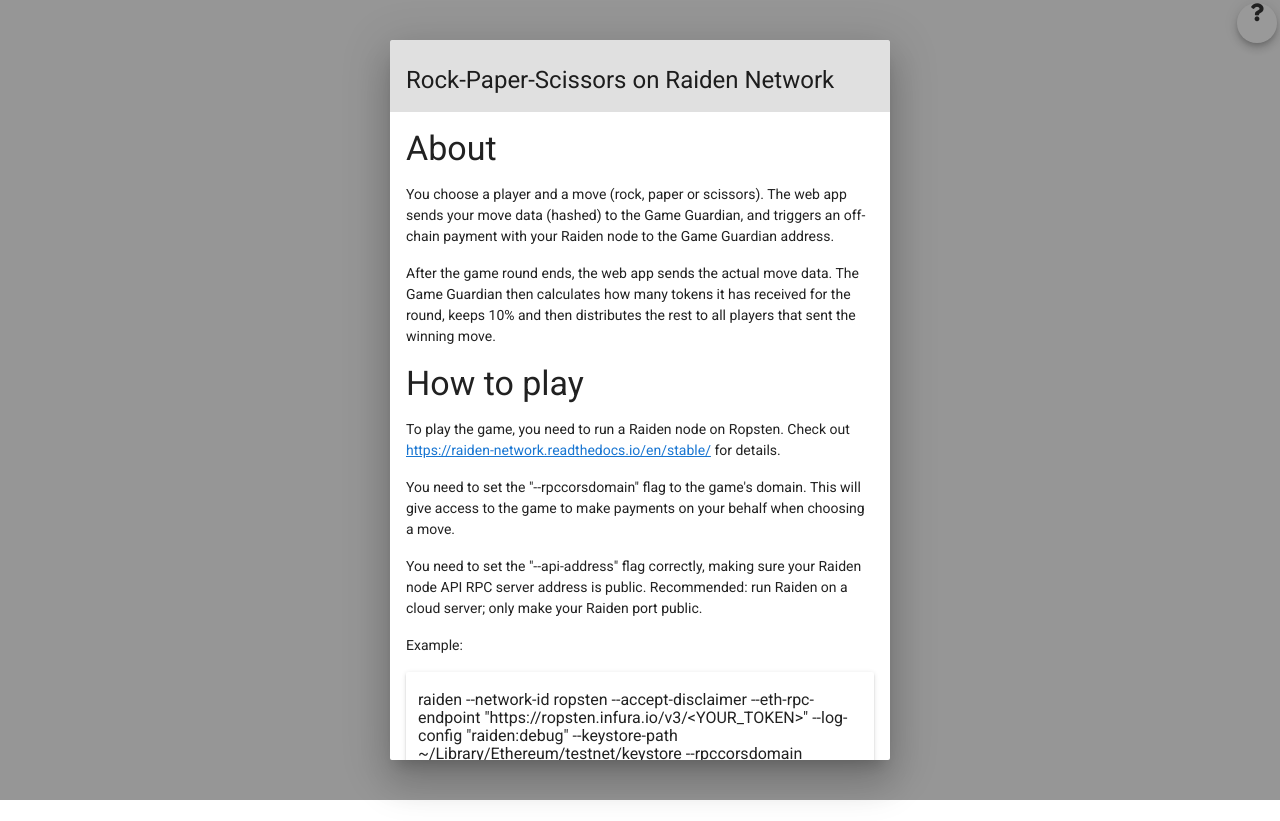
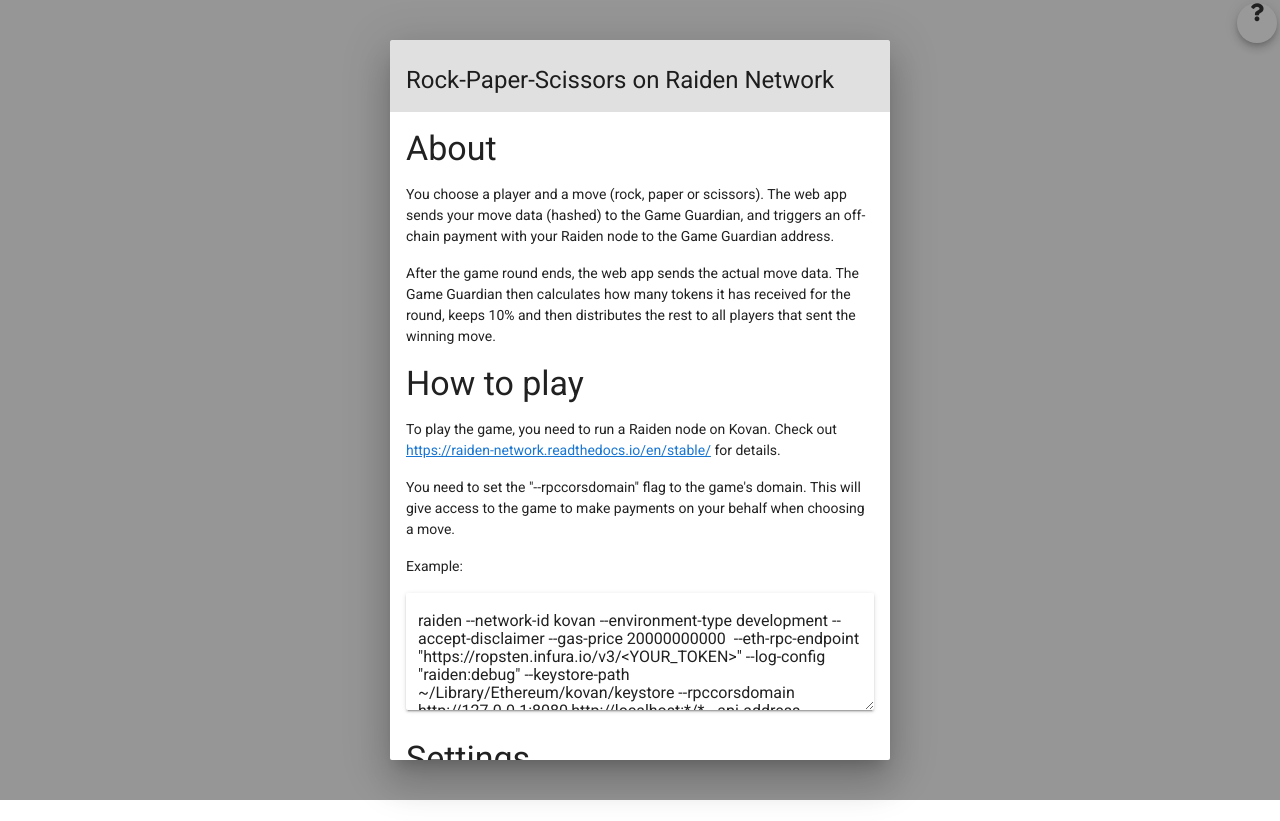
Before and after one commit to cryptoplayerone/cryptowars, a Vue app in the folder client/: page / in a window 1280 px wide. Both pictures are taken after a click on the button 1257 px from the left and 23 px from the top of the page. Built offline with nearby package versions, Linux system fonts and the light colour scheme.

Commit message:
Fix help instructions

```diff
--- a/client/src/components/HelpMenu.vue
+++ b/client/src/components/HelpMenu.vue
@@ -27,16 +27,15 @@
                 <p>After the game round ends, the web app sends the actual move data. The Game Guardian then calculates how many tokens it has received for the round, keeps 10% and then distributes the rest to all players that sent the winning move.</p>
 
                 <p class="display-1">How to play</p>
-                <p>To play the game, you need to run a Raiden node on Ropsten. Check out <a href="https://raiden-network.readthedocs.io/en/stable/" target="_blank">https://raiden-network.readthedocs.io/en/stable/</a> for details.</p>
+                <p>To play the game, you need to run a Raiden node on Kovan. Check out <a href="https://raiden-network.readthedocs.io/en/stable/" target="_blank">https://raiden-network.readthedocs.io/en/stable/</a> for details.</p>
 
                 <p>You need to set the "--rpccorsdomain" flag to the game's domain. This will give access to the game to make payments on your behalf when choosing a move.</p>
 
-                <p>You need to set the "--api-address" flag correctly, making sure your Raiden node API RPC server address is public. Recommended: run Raiden on a cloud server; only make your Raiden port public.</p>
                 <p>Example:</p>
                 <v-textarea
                     solo
                     name="input-7-1"
-                    value='raiden --network-id ropsten --accept-disclaimer --eth-rpc-endpoint "https://ropsten.infura.io/v3/<YOUR_TOKEN>" --log-config "raiden:debug" --keystore-path ~/Library/Ethereum/testnet/keystore --rpccorsdomain http://192.168.0.4:8080,http://localhost:*/* --api-address http://192.168.0.4:5001'
+                    value='raiden --network-id kovan --environment-type development --accept-disclaimer --gas-price 20000000000  --eth-rpc-endpoint "https://ropsten.infura.io/v3/<YOUR_TOKEN>" --log-config "raiden:debug" --keystore-path ~/Library/Ethereum/kovan/keystore --rpccorsdomain http://127.0.0.1:8080,http://localhost:*/* --api-address http://127.0.0.1:5001'
                 ></v-textarea>
 
                 <p class="display-1">Settings</p>
@@ -57,7 +56,7 @@
                         v-model="ip"
                         :rules="ipRules"
                         label="Raiden public API RPC server"
-                        placeholder="192.168.0.4:5001"
+                        placeholder="127.0.0.1:5001"
                         :value="userInfo.ip"
                         v-on:change="updateInfo()"
                         :append-icon="ip ? `check` : ``"
@@ -67,7 +66,7 @@
                 </br>
                 <p class="display-1">Disclaimer</p>
                 <p>This is experimental software, use it at your own risk. Only available on Ropsten.</p>
-                <p>This project is built on top of Raiden Network, but it is an effort external to the Raiden Network project and not affiliated with it.</p>
+                <p>This project is built on top of Raiden Network, but it is an effort external to the Raiden Network project.</p>
             </v-card-text>
 
             <v-divider></v-divider>
```
